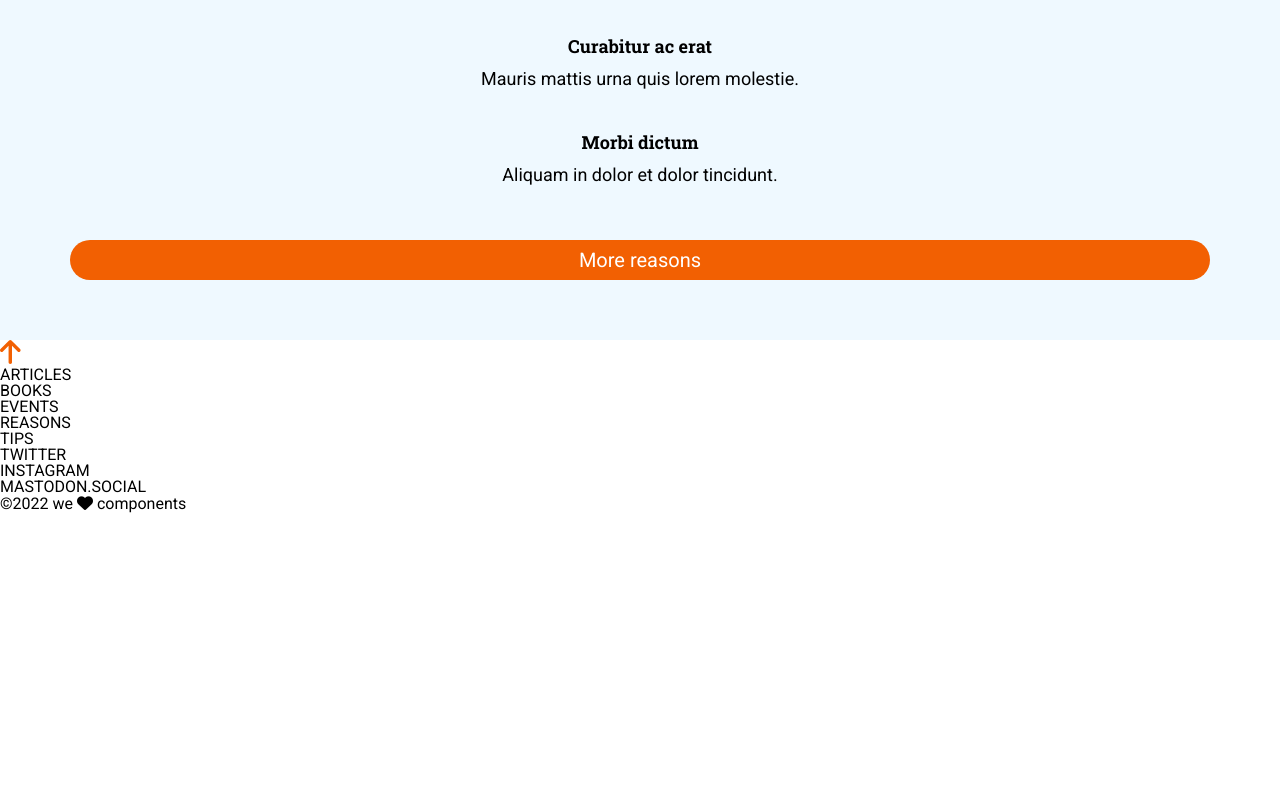
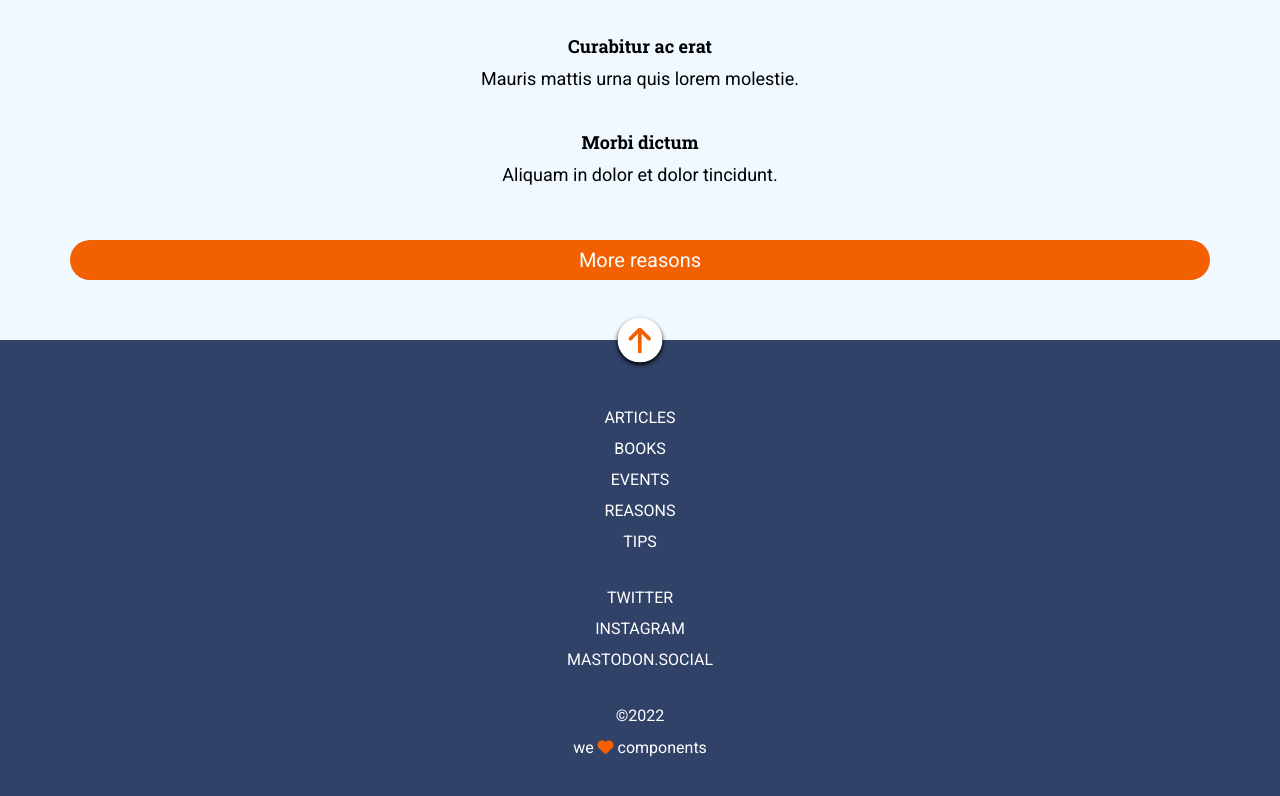
Before and after one commit to Adalab/modulo-1-evaluacion-final-Pi-Rey, a website built with Vite: page src/index.html in a window 1280 px wide. Shown: the part 1197-1993 px from the top of the page. Before the commit the page ends 1710 px from the top, so only its background shows below. Built offline with nearby package versions, Linux system fonts and the light colour scheme; files whose address does not match are found by name.

Commit message:
add style footer

```diff
--- a/src/index.html
+++ b/src/index.html
@@ -23,6 +23,8 @@
     <load src="./partials/header.html" />
     <load src="./partials/banner.html" />
     <load src="./partials/articles.html" />
-    <load src="./partials/footer.html" />
+    <load src="./partials/footer.html"
+		linkWeb="https://adalab.es/"
+    />
   </body>
 </html>
--- a/src/partials/articles.html
+++ b/src/partials/articles.html
@@ -1,5 +1,5 @@
 <section class="articles">
-    <h3 class="articles__title">3 Reasons To Purchase</h3>
+    <h3 class="articles__title" id="3_Reasons">3 Reasons To Purchase</h3>
     <article  class="articles__article">
         <h4 class="articles__article--title">Ut sed metus</h4>
         <p class="articles__article--text">Lorem ipsum dolor sit amet, consectetur.</p>
--- a/src/partials/footer.html
+++ b/src/partials/footer.html
@@ -1,21 +1,23 @@
 <footer class="footer">
-    <a href="#"><img src="./images/ico-arrow.svg" alt="scroll down"></a>
+    <a href=#header><img class="footer__arrow" src="./images/ico-arrow.svg" alt="scroll down"></a>
     <nav>
         <ul>
-            <li>ARTICLES</li>
-            <li>BOOKS</li>
-            <li>EVENTS</li>
-            <li>REASONS</li>
-            <li>TIPS</li>
+            <li><a href={=$linkWeb}>ARTICLES</a></li>
+            <li><a href={=$linkWeb}>BOOKS</a></li>
+            <li><a href={=$linkWeb}>EVENTS</a></li>
+            <li><a href={=$linkWeb}>REASONS</a></li>
+            <li><a href={=$linkWeb}>TIPS</a></li>
         </ul>
     </nav>
     <nav>
         <ul>
-            <li>TWITTER</li>
-            <li>INSTAGRAM</li>
-            <li>MASTODON.SOCIAL</li>
+            <li><a href={=$linkWeb}>TWITTER</a></li>
+            <li><a href={=$linkWeb}>INSTAGRAM</a></li>
+            <li><a href={=$linkWeb}>MASTODON.SOCIAL</a></li>
         </ul>
     </nav>
-    <span>&copy;2022</span>
-    <span>we <i class="fa-solid fa-heart"></i> components</span>
+    <section class="footer__copyright">
+        <span>&copy;2022</span>
+        <span>we <i class="fa-solid fa-heart"></i> components</span>
+    </section>
 </footer>
--- a/src/partials/header.html
+++ b/src/partials/header.html
@@ -1,8 +1,8 @@
-<header class="header">
+<header class="header" id="header">
   <a href="https://adalab.es/">
     <img class="header__menu" src="./images/ico-menu.svg" alt="menu">
   </a><!-- Está puesto el menú hamburguesa y se ve bien-->
   <h1 class="header__title">ANONYMOUS PROXY</h1>
   <p class="header__subtitle">In hac habitasse platea dictumst.</p>
-  <a href="#"><img class="header__arrow" src="./images/ico-scroll-down.svg" alt="scroll down"></a>
+  <a href=#3_Reasons><img class="header__arrow" src="./images/ico-scroll-down.svg" alt="scroll down"></a>
 </header>
--- a/src/scss/layout/_footer.scss
+++ b/src/scss/layout/_footer.scss
@@ -0,0 +1,49 @@
+.footer{
+    background-color: $colorBlueDark;
+    color: $colorWhite;
+    display: flex;
+    flex-direction: column;
+    align-items: center;
+    gap: 40px;
+    padding-top: 30px;
+    padding-bottom: 40px;
+    position: relative;
+
+    &__arrow{
+        background-color: $colorWhite;
+		width: 45px;
+		height: 45px;
+		padding: 9px;
+		padding-top: 10px;
+		border-radius: 50%;
+        box-shadow: 0px 2.5px 4px 0px black;
+        position: absolute;
+        top: 0;
+        left: 50%;
+        transform: translate(-50%, -50%);
+    }
+
+    ul{
+        display: flex;
+        flex-direction: column;
+        align-items: center;
+        gap: 15px;
+    }
+    a{
+        color: $colorWhite;
+        font-size: 16px;
+        text-decoration: none;
+    }
+
+    &__copyright{
+        display: flex;
+        flex-direction: column;
+        align-items: center;
+        gap: 15px;
+
+        .fa-solid.fa-heart{
+        color: $colorOrangeButtons;
+    }
+    }
+
+}
--- a/src/scss/main.scss
+++ b/src/scss/main.scss
@@ -14,3 +14,4 @@
 @import 'layout/header';
 @import 'layout/banner';
 @import 'layout/articles';
+@import 'layout/footer';
```
